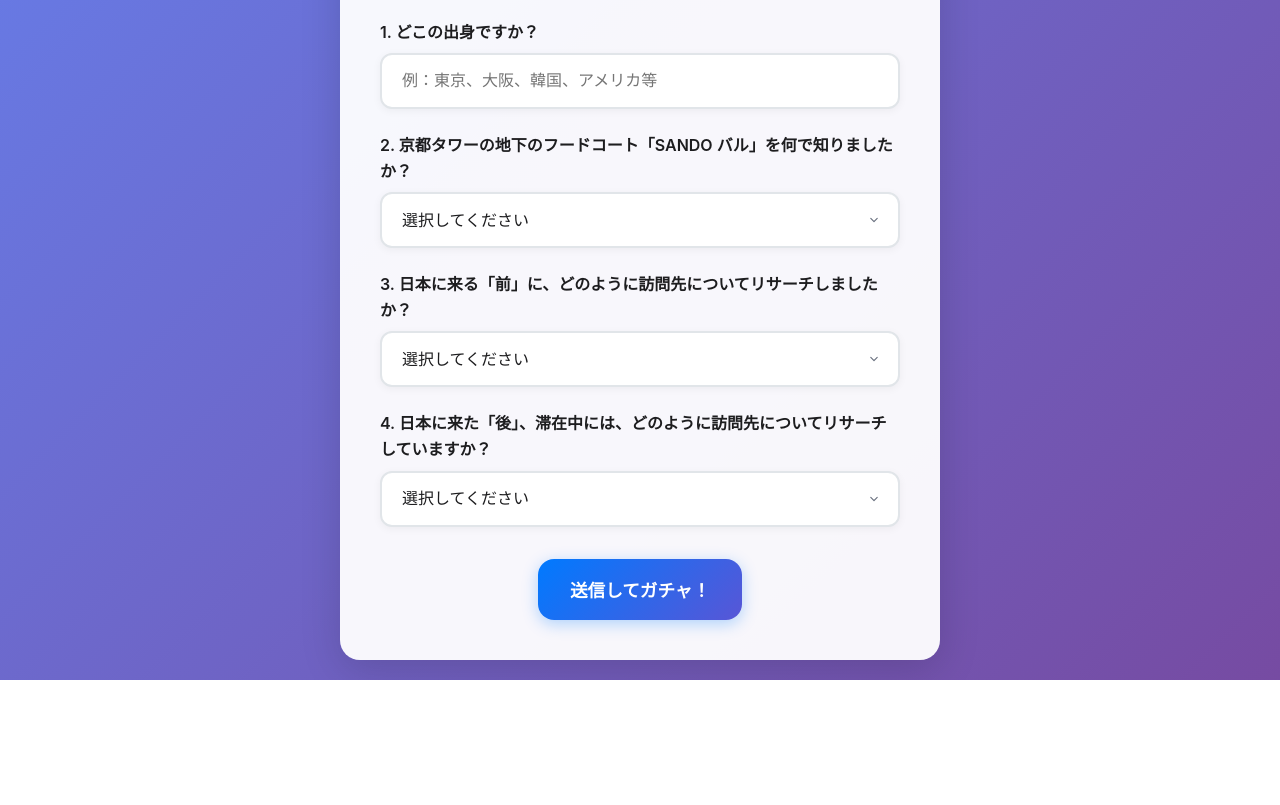
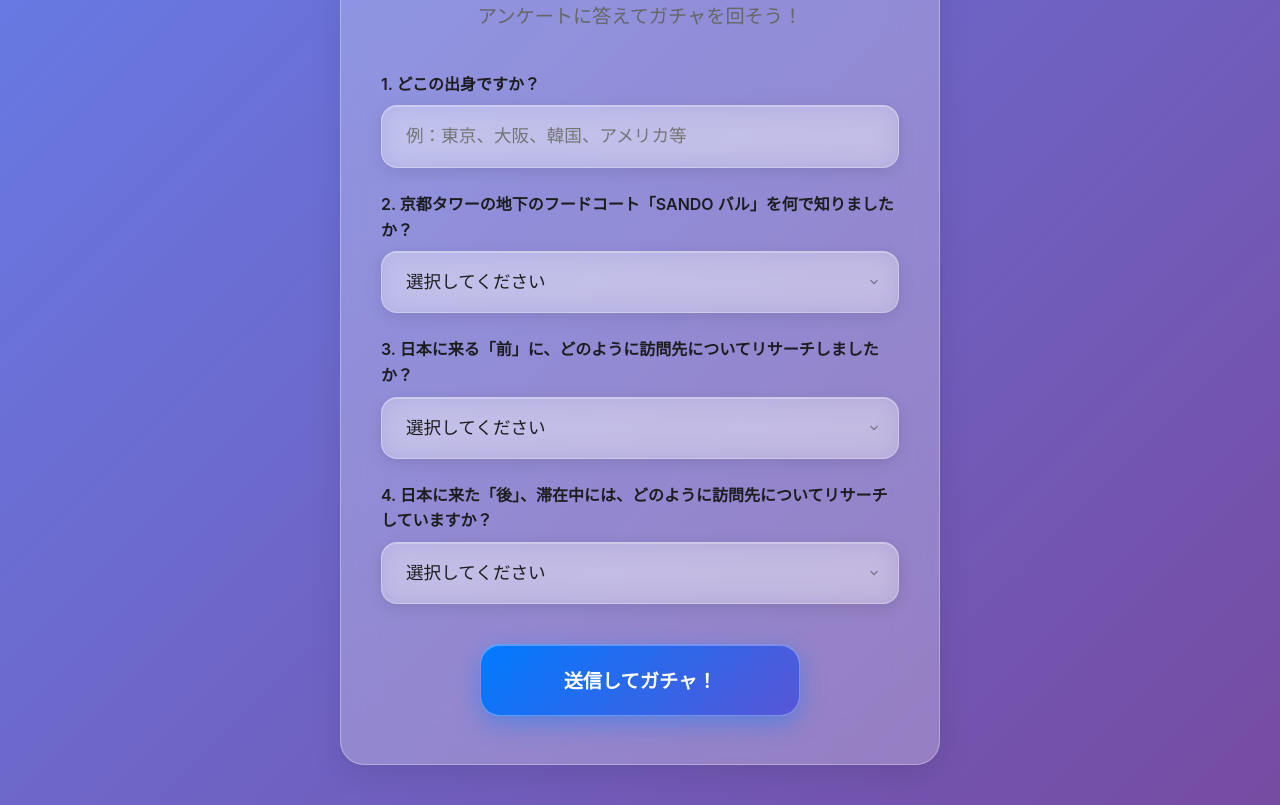
Before and after one commit to TTH15/kyoto-tower, a plain HTML site: page forms/index.html in a window 1280 px wide. Shown: the part 219-1024 px from the top of the page. Before the commit the page ends 899 px from the top, so only its background shows below. Drawn offline with Linux system fonts and the light colour scheme.

Commit message:
Liquid Glass復活 + モバイルファースト完全対応: 美しいガラスエフェクト、GPU加速、レスポンシブ設計

```diff
--- a/forms/script.js
+++ b/forms/script.js
@@ -7,7 +7,7 @@ document.addEventListener('DOMContentLoaded', function () {
     const gachaResult = document.getElementById('gacha-result');
     const gachaImage = document.getElementById('gacha-image');
 
-    form.addEventListener('submit', function(e) {
+    form.addEventListener('submit', function (e) {
         e.preventDefault();
 
         // フォームデータ取得
@@ -124,7 +124,7 @@ document.addEventListener('DOMContentLoaded', function () {
     // フォーム入力のリアルタイムバリデーション
     const inputs = form.querySelectorAll('input, select, textarea');
     inputs.forEach(input => {
-        input.addEventListener('change', function() {
+        input.addEventListener('change', function () {
             if (this.value.trim() !== '') {
                 this.style.borderColor = '#28a745';
             } else {
--- a/forms/style.css
+++ b/forms/style.css
@@ -1,9 +1,13 @@
-/* 京都タワー SANDO バル アンケートアプリ - シンプル版 */
+/* 京都タワー SANDO バル アンケートアプリ - Liquid Glass モバイルファースト版 */
 
 :root {
     --primary-color: #007AFF;
     --secondary-color: #5856D6;
+    --accent-color: #FF6B6B;
     --text-color: #1d1d1f;
+    --glass-background: rgba(255, 255, 255, 0.25);
+    --glass-border: rgba(255, 255, 255, 0.3);
+    --glass-shadow: rgba(0, 0, 0, 0.1);
     --background: linear-gradient(135deg, #667eea 0%, #764ba2 100%);
 }
 
@@ -25,10 +29,28 @@ body {
 .container {
     max-width: 600px;
     margin: 0 auto;
-    background: rgba(255, 255, 255, 0.95);
-    border-radius: 20px;
-    padding: 40px;
-    box-shadow: 0 10px 40px rgba(0, 0, 0, 0.15);
+    background: var(--glass-background);
+    backdrop-filter: blur(20px);
+    -webkit-backdrop-filter: blur(20px);
+    border: 1px solid var(--glass-border);
+    border-radius: 24px;
+    padding: 32px 24px; /* モバイルファースト */
+    box-shadow:
+        0 8px 32px var(--glass-shadow),
+        inset 0 1px 0 rgba(255, 255, 255, 0.5);
+    position: relative;
+    overflow: hidden;
+}
+
+.container::before {
+    content: '';
+    position: absolute;
+    top: 0;
+    left: 0;
+    right: 0;
+    height: 1px;
+    background: linear-gradient(90deg, transparent, rgba(255, 255, 255, 0.8), transparent);
+    pointer-events: none;
 }
 
 h1 {
@@ -58,24 +80,29 @@ label {
     color: var(--text-color);
 }
 
-/* 共通のinputとselectスタイル */
+/* Liquid Glass フォーム要素 - モバイルファースト */
 input[type="text"],
 input[type="email"],
 textarea,
 select {
     width: 100%;
-    padding: 16px 20px;
-    border: 2px solid #e1e5e9;
-    border-radius: 12px;
-    font-size: 1rem;
+    padding: 18px 20px; /* タッチターゲット拡大 */
+    border: 1px solid var(--glass-border);
+    border-radius: 16px;
+    font-size: 16px; /* iOSズーム防止 */
     font-weight: 500;
     color: var(--text-color);
-    background: #ffffff;
-    box-shadow: 0 2px 8px rgba(0, 0, 0, 0.05);
+    background: var(--glass-background);
+    backdrop-filter: blur(12px);
+    -webkit-backdrop-filter: blur(12px);
+    box-shadow:
+        0 4px 16px var(--glass-shadow),
+        inset 0 1px 0 rgba(255, 255, 255, 0.3);
     outline: none;
-    transition: all 0.2s ease;
-    min-height: 56px; /* タッチターゲット拡大 */
+    transition: all 0.3s cubic-bezier(0.25, 0.8, 0.25, 1);
+    min-height: 56px; /* タッチターゲット推奨サイズ */
     touch-action: manipulation;
+    position: relative;
 }
 
 /* selectのカスタムスタイリング */
@@ -89,14 +116,20 @@ select {
     cursor: pointer;
 }
 
-/* フォーカス時のスタイル */
+/* Liquid Glass フォーカスエフェクト */
 input[type="text"]:focus,
 input[type="email"]:focus,
 textarea:focus,
 select:focus {
     border-color: var(--primary-color);
-    box-shadow: 0 0 0 3px rgba(0, 122, 255, 0.1);
-    background: #ffffff;
+    background: rgba(255, 255, 255, 0.4);
+    backdrop-filter: blur(16px);
+    -webkit-backdrop-filter: blur(16px);
+    box-shadow:
+        0 0 0 3px rgba(0, 122, 255, 0.2),
+        0 8px 24px var(--glass-shadow),
+        inset 0 1px 0 rgba(255, 255, 255, 0.5);
+    transform: translateY(-2px);
 }
 
 textarea {
@@ -104,41 +137,72 @@ textarea {
     min-height: 120px;
 }
 
+/* Liquid Glass ボタン */
 button {
     background: linear-gradient(135deg, var(--primary-color), var(--secondary-color));
     color: white;
-    padding: 18px 32px;
-    border: none;
-    border-radius: 16px;
+    padding: 20px 40px; /* タッチターゲット拡大 */
+    border: 1px solid rgba(255, 255, 255, 0.3);
+    border-radius: 20px;
     cursor: pointer;
     font-size: 1.1rem;
-    font-weight: 600;
+    font-weight: 700;
     display: block;
-    margin: 32px auto 0;
-    min-width: 200px;
-    min-height: 56px;
-    box-shadow: 0 4px 16px rgba(0, 122, 255, 0.3);
-    transition: all 0.2s ease;
+    margin: 40px auto 0;
+    min-width: 240px; /* モバイルファースト */
+    min-height: 64px; /* タッチターゲット拡大 */
+    box-shadow:
+        0 8px 24px rgba(0, 122, 255, 0.4),
+        inset 0 1px 0 rgba(255, 255, 255, 0.3);
+    transition: all 0.3s cubic-bezier(0.25, 0.8, 0.25, 1);
     touch-action: manipulation;
+    position: relative;
+    overflow: hidden;
+    backdrop-filter: blur(8px);
+    -webkit-backdrop-filter: blur(8px);
+}
+
+button::before {
+    content: '';
+    position: absolute;
+    top: 0;
+    left: -100%;
+    width: 100%;
+    height: 100%;
+    background: linear-gradient(90deg, transparent, rgba(255, 255, 255, 0.3), transparent);
+    transition: left 0.5s ease;
+}
+
+button:hover::before {
+    left: 100%;
 }
 
 button:active {
-    transform: translateY(1px);
-    box-shadow: 0 2px 8px rgba(0, 122, 255, 0.3);
+    transform: translateY(2px) scale(0.98);
+    box-shadow:
+        0 4px 12px rgba(0, 122, 255, 0.3),
+        inset 0 1px 0 rgba(255, 255, 255, 0.2);
 }
 
-/* ガチャ結果エリア */
+/* Liquid Glass ガチャ結果エリア */
 #gacha-result {
     margin-top: 40px;
-    padding: 30px;
-    background: linear-gradient(135deg, #f093fb 0%, #f5576c 100%);
-    border-radius: 20px;
+    padding: 32px 24px;
+    background: linear-gradient(135deg, rgba(240, 147, 251, 0.3), rgba(245, 87, 108, 0.3));
+    backdrop-filter: blur(24px);
+    -webkit-backdrop-filter: blur(24px);
+    border: 1px solid rgba(255, 255, 255, 0.4);
+    border-radius: 24px;
     text-align: center;
     color: white;
     font-size: 1.2rem;
     font-weight: 600;
     display: none;
-    box-shadow: 0 8px 24px rgba(240, 147, 251, 0.4);
+    box-shadow:
+        0 12px 32px rgba(240, 147, 251, 0.3),
+        inset 0 1px 0 rgba(255, 255, 255, 0.5);
+    position: relative;
+    overflow: hidden;
 }
 
 #gacha-image {
@@ -150,30 +214,119 @@ button:active {
     box-shadow: 0 8px 24px rgba(0, 0, 0, 0.2);
 }
 
-/* モバイル最適化 */
-@media (max-width: 768px) {
+/* モバイルファースト レスポンシブ設計 */
+
+/* 小さなモバイル (320px - 480px) */
+@media (max-width: 480px) {
     body {
-        padding: 10px;
+        padding: 12px;
     }
 
     .container {
-        padding: 24px;
-        border-radius: 16px;
+        padding: 20px 16px;
+        border-radius: 20px;
+        margin: 10px auto;
     }
 
     h1 {
-        font-size: 1.6rem;
+        font-size: 1.5rem;
+        margin-bottom: 6px;
     }
 
     .subtitle {
-        font-size: 1rem;
+        font-size: 0.95rem;
+        margin-bottom: 32px;
+    }
+
+    .form-group {
+        margin-bottom: 20px;
     }
 
     input[type="text"],
     input[type="email"],
     textarea,
     select {
+        padding: 16px 18px;
         font-size: 16px; /* iOSズーム防止 */
+        border-radius: 14px;
+    }
+
+    button {
+        padding: 18px 32px;
+        min-width: 200px;
+        min-height: 56px;
+        font-size: 1rem;
+    }
+}
+
+/* タブレット (768px - 1024px) */
+@media (min-width: 769px) and (max-width: 1024px) {
+    .container {
+        max-width: 520px;
+        padding: 40px 32px;
+    }
+
+    h1 {
+        font-size: 2.2rem;
+    }
+
+    button {
+        min-width: 280px;
+    }
+}
+
+/* デスクトップ (1024px+) */
+@media (min-width: 1025px) {
+    body {
+        padding: 40px;
+    }
+
+    .container {
+        max-width: 600px;
+        padding: 48px 40px;
+    }
+
+    h1 {
+        font-size: 2.4rem;
+    }
+
+    .subtitle {
+        font-size: 1.2rem;
+    }
+
+    input[type="text"],
+    input[type="email"],
+    textarea,
+    select {
+        padding: 20px 24px;
+        font-size: 1.1rem;
+    }
+
+    button {
+        min-width: 320px;
+        min-height: 72px;
+        font-size: 1.2rem;
+    }
+}
+
+/* GPU加速とパフォーマンス最適化 */
+.container,
+input[type="text"],
+input[type="email"],
+textarea,
+select,
+button,
+#gacha-result {
+    will-change: transform;
+    transform: translateZ(0); /* GPU層作成 */
+}
+
+/* ダークモード対応 */
+@media (prefers-color-scheme: dark) {
+    :root {
+        --text-color: #ffffff;
+        --glass-background: rgba(0, 0, 0, 0.3);
+        --glass-border: rgba(255, 255, 255, 0.2);
     }
 }
 
@@ -183,4 +336,23 @@ button:active {
         transition: none !important;
         animation: none !important;
     }
+
+    .container,
+    input[type="text"],
+    input[type="email"],
+    textarea,
+    select,
+    button,
+    #gacha-result {
+        will-change: auto;
+        transform: none;
+    }
 }
+
+/* 高解像度ディスプレイ対応 */
+@media (-webkit-min-device-pixel-ratio: 2), (min-resolution: 192dpi) {
+    .container {
+        backdrop-filter: blur(24px);
+        -webkit-backdrop-filter: blur(24px);
+    }
+}
```
